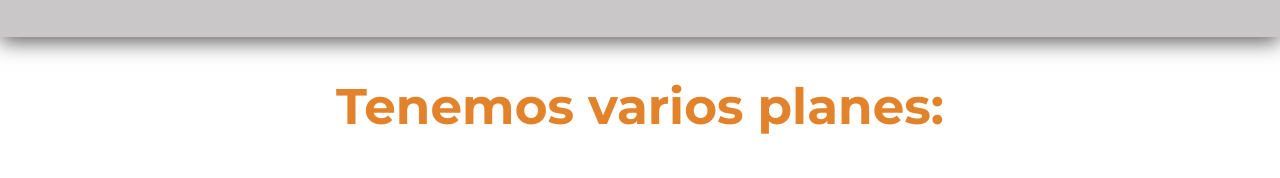
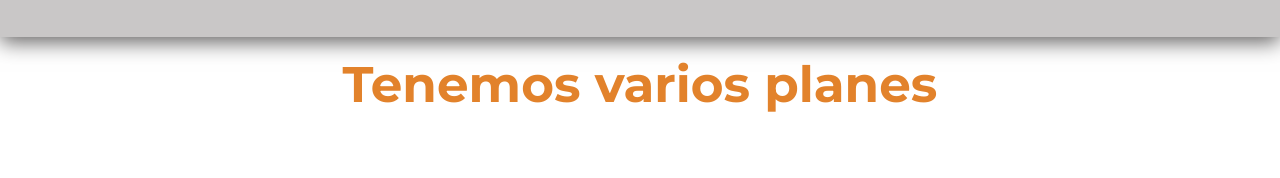
Before and after one commit to cdorce/project-12-andromix.github.io, a plain HTML site: page index.html in a window 1280 px wide. Shown: the part 482-660 px from the top of the page. Drawn offline with nearby package versions, Linux system fonts and the light colour scheme.

Commit message:
section-2-done

```diff
--- a/index.html
+++ b/index.html
@@ -70,12 +70,12 @@
         <div class="section-2-container">
             <div class="section-2-row">
                 <div class="section-2-text">
-                    <h1>Tenemos varios planes:</h1>
+                    <h1>Tenemos varios planes</h1>
                     <p class="animate-text">
-                        <span>Work From Home</span>
+                        <span>Trabajar Desde Casa</span>
                         <span>Estudiantes</span>
                         <span>Entretenimiento</span>
-                        <span>Mi Negocio</span>
+                        <span>Para Negocios</span>
                     </p>
                 </div>
             </div>
--- a/src/main.js
+++ b/src/main.js
@@ -19,3 +19,39 @@ hamburger.addEventListener("click", () => {
     hamburger.classList.remove("active");
     navMenu.classList.remove("active");
   }))
+
+
+
+  const texts = document.querySelector(".animate-text").children,
+        textsLen = texts.length;
+        let index = 0;
+        const textInTimer=3000,
+              textOutTimer=2800;
+
+  function animateText() {
+
+    for(let i=0; i<textsLen; i++) {
+      texts[i].classList.remove("text-in", "text-out");
+
+    }
+
+    texts[index].classList.add("text-in");
+
+    setTimeout(function () {
+      texts[index].classList.add("text-out");
+
+     }, textOutTimer)
+
+
+    if(index == textsLen-1) {
+      index=0;
+    } else {
+      index++;
+    }
+
+
+    setTimeout(animateText, 3000);
+
+  }
+
+  window.onload=animateText;
--- a/src/styles/index.css
+++ b/src/styles/index.css
@@ -37,6 +37,8 @@
     display: flex;
     flex-wrap: wrap;
     font-family: var(--font-2);
+
+
 }
 
 .section-two::before {
@@ -70,6 +72,7 @@
 
 .section-two .section-2-text p {
     margin: 0 ;
+    overflow: hidden;
 
 }
 
@@ -81,6 +84,38 @@
     line-height: 45px;
     display: none;
 
+}
+
+.section-two .section-2-text p span.text-in {
+    display: block;
+    animation: textIn .5s ease;
+
+}
+
+.section-two .section-2-text p span.text-out {
+    animation: textOut .5s ease;
+
+}
+
+@keyframes textIn{
+    0% {
+        transform: translateY(100%);
+    }
+
+    100% {
+        transform: translateY(0%);
+    }
+}
+
+
+@keyframes textOut{
+    0% {
+        transform: translateY(0%);
+    }
+
+    100% {
+        transform: translateY(-100%);
+    }
 }
 
 
```
